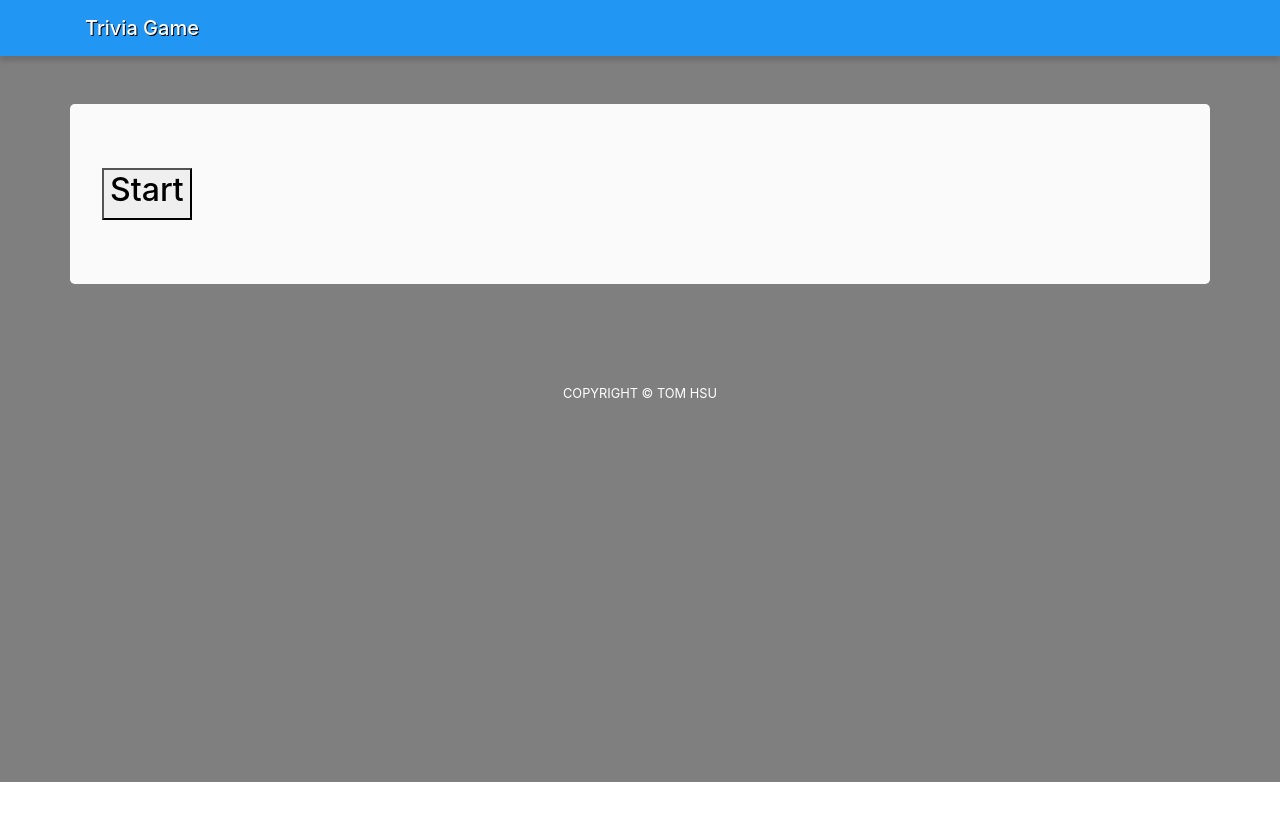
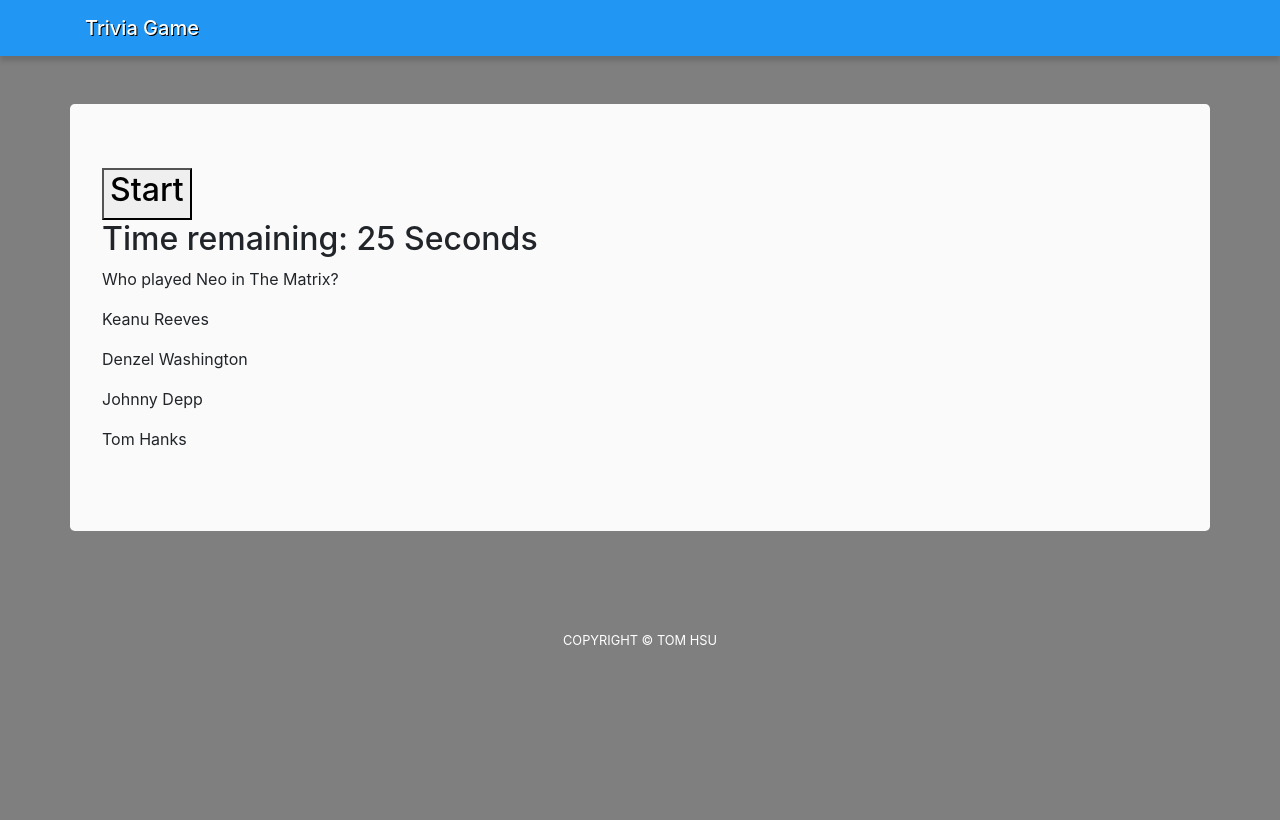
Before and after one commit to thomaschsu/TriviaGame, a plain HTML site: page index.html in a window 1280 px wide. Drawn offline with nearby package versions, Linux system fonts and the light colour scheme.

Commit message:
Modified js and html

```diff
--- a/assets/javascript/app.js
+++ b/assets/javascript/app.js
@@ -2,24 +2,63 @@
 var correct = 0;
 var incorrect = 0;
 var unanswered = 0;
+var number = 30;
+var intervalId;
 
-// Objects
+// Questions
+var q1 = {
+    q: 'Who played Neo in The Matrix?',
+    a: 'Keanu Reeves',
+    w1: 'Denzel Washington',
+    w2: 'Johnny Depp',
+    w3: 'Tom Hanks'
+};
+
+console.log(q1.a1);
+
+$('#question').html('<p>' + q1.q + '</p>');
+$('#answers').html('<p>' + q1.a + '</p>');
+$('#answers').append('<p>' + q1.w1 + '</p>');
+$('#answers').append('<p>' + q1.w2 + '</p>');
+$('#answers').append('<p>' + q1.w3 + '</p>');
+
+// Game starts with a page that has start button
+// $("#start").click(startQuestion);
+
+// Start button on click starts the game
+// function startQuestion() {
+//     showDiv = setInterval(nextDiv, 3000);
+// }
+
+// One question is shown at a time
 
 
-// Functions
-function startQuestion() {
-    showDiv = setInterval(nextDiv, 3000);
-}
+// Time remaining is 30 seconds per question
+function decrement() {
+    number--;
+    $("#show-number").html("<h2>Time remaining: " + number + " Seconds</h2>");
 
-// Game starts with a page that has start button
-$("#start").click(startQuestion);
+    //  Once number hits zero...
+    if (number === 0) {
+      //  Alert the user that time is up.
+      alert("Time Up!");
+    }
+  }
 
-// Start button on click starts the game
-// One question is shown at a time
-// Time remaining is 30 seconds per question
+  function run() {
+    clearInterval(intervalId);
+    intervalId = setInterval(decrement, 1000);
+  }
+
+run();
 // One questions, 4 answer multiple choice
+
 // If unanswered, shows correct answer and goes to next question
+
 // Automatically moves to next question
-// Gif's on each question
+
+// GIF's on each question
+
 // At the end tells you how many correct, incorrect, and unanswered
+
 // Start over button on last page does not reload page, resets game
--- a/index.html
+++ b/index.html
@@ -18,7 +18,11 @@
             <button id="start">
                <h2>Start</h2>
             </button>
+            <div id="show-number"></div>
+            <div id="question"></div>
+            <div id="answers"></div>
             <div id="question-container"></div>
+            <script src="https://ajax.googleapis.com/ajax/libs/jquery/3.3.1/jquery.min.js"></script>
             <script src="assets/javascript/app.js"></script>
          </div>
          <footer class="footer py-5 mt-5">
```
Also changed, not shown: assets/images/bg.jpeg (added).
